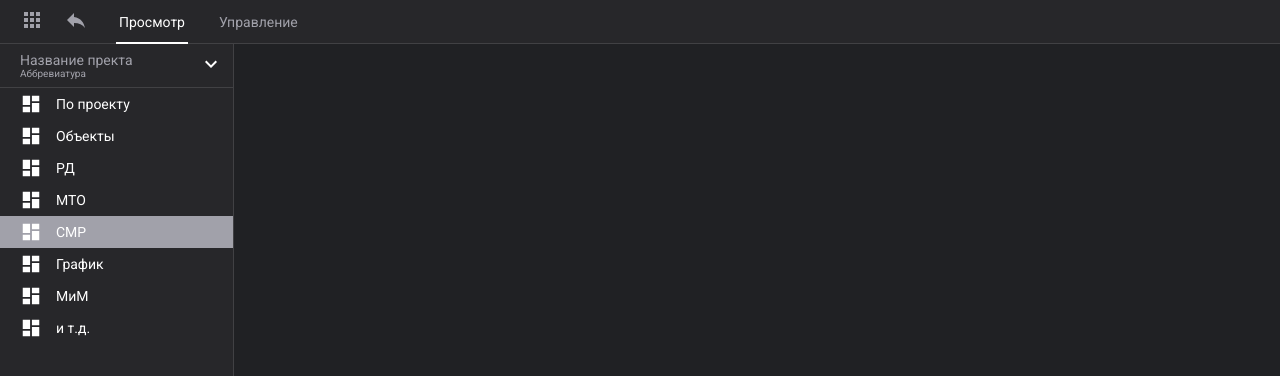
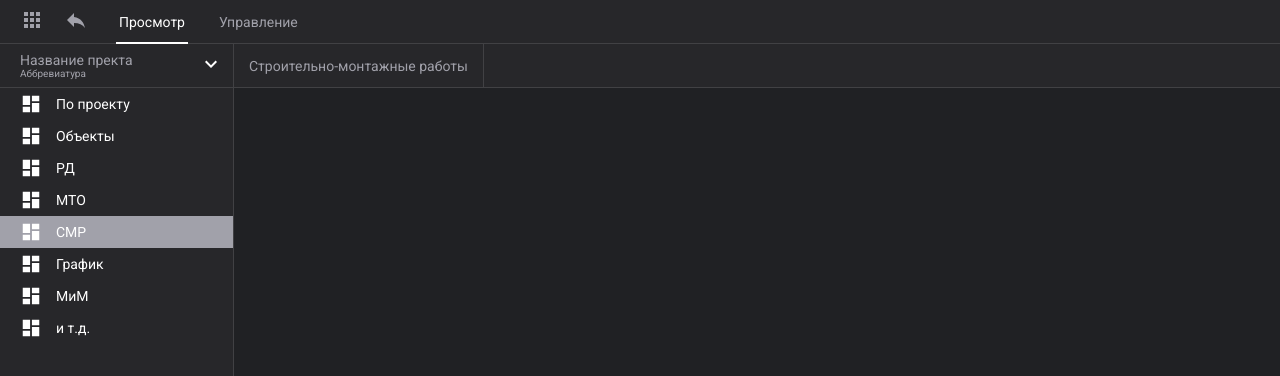
Before and after one commit to DevCoderGod/sws, a React (Create React App) app: page / in a window 1280 px wide. Shown: the top 376 px of the page. Built offline with nearby package versions, Linux system fonts and the light colour scheme.

Commit message:
add Tabs

```diff
--- a/src/App.module.scss
+++ b/src/App.module.scss
@@ -10,3 +10,9 @@
 	flex-grow: 1;
 	display: flex;
 }
+
+.content {
+	flex-grow: 1;
+	display: flex;
+	flex-direction: column;
+}
--- a/src/App.tsx
+++ b/src/App.tsx
@@ -2,6 +2,7 @@ import React from 'react';
 import S from './App.module.scss';
 import { Header } from './components/Header'
 import { Navbar } from './components/Navbar'
+import { Tabs } from './components/Tabs'
 
 function App() {
   return (
@@ -9,6 +10,9 @@ function App() {
 		<Header/>
 		<div className={S.main}>
 			<Navbar/>
+			<div className={S.content}>
+				<Tabs/>
+			</div>
 		</div>
     </div>
   );
--- /dev/null
+++ b/src/components/Tabs/Tabs.module.scss
@@ -0,0 +1,17 @@
+.tabs {
+	height: 44px;
+	background-color: var(--background-color2);
+	border-bottom: 1px solid var(--border-color1);
+
+	display: flex;
+	align-items: center;
+
+	.tab {
+		height: 44px;
+		padding: 0 15px;
+		border-right: 1px solid var(--border-color1);
+
+		display: flex;
+		align-items: center;
+	}
+}
--- /dev/null
+++ b/src/components/Tabs/Tabs.tsx
@@ -0,0 +1,10 @@
+import React from 'react'
+import S from './Tabs.module.scss'
+
+export function Tabs() {
+	return (
+		<div className={S.tabs}>
+			<div className={S.tab}>Строительно-монтажные работы</div>
+		</div>
+	)
+}
--- /dev/null
+++ b/src/components/Tabs/index.ts
@@ -0,0 +1 @@
+export * from './Tabs'
```
